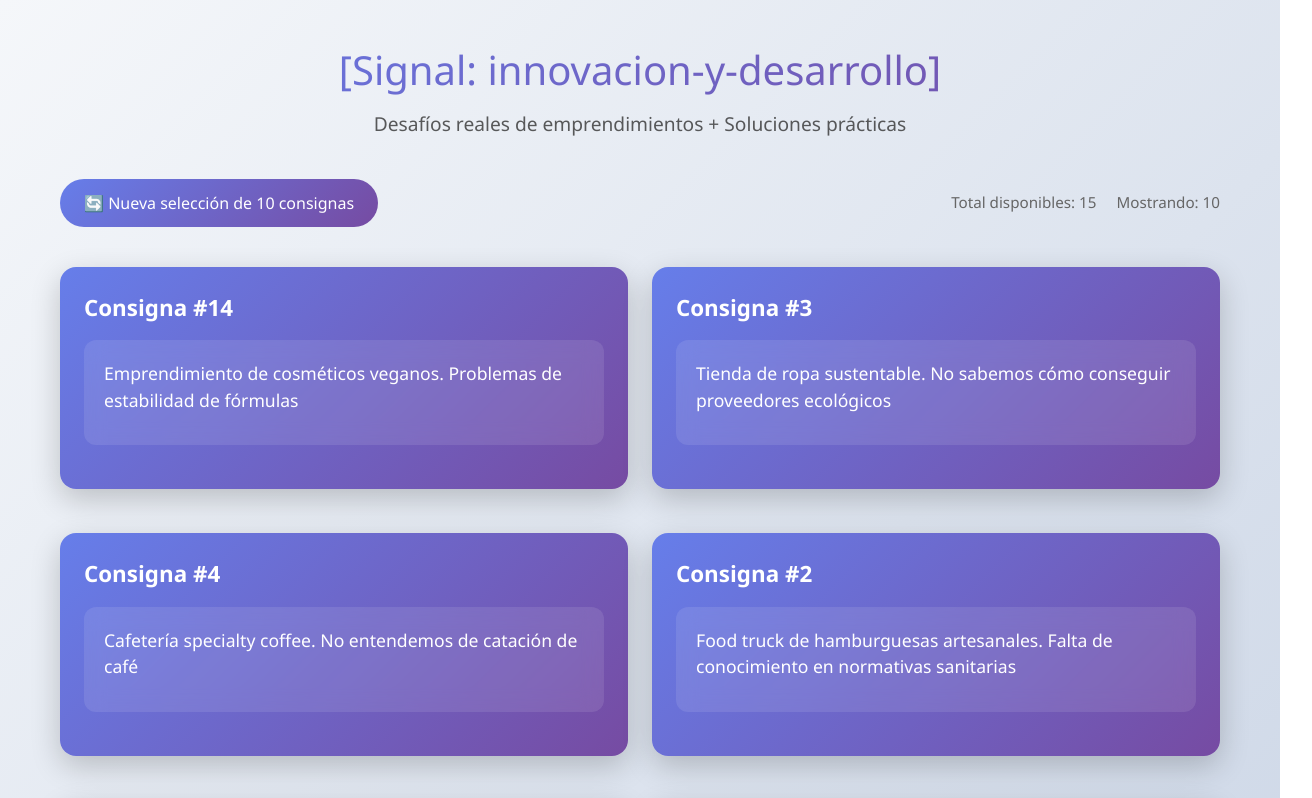
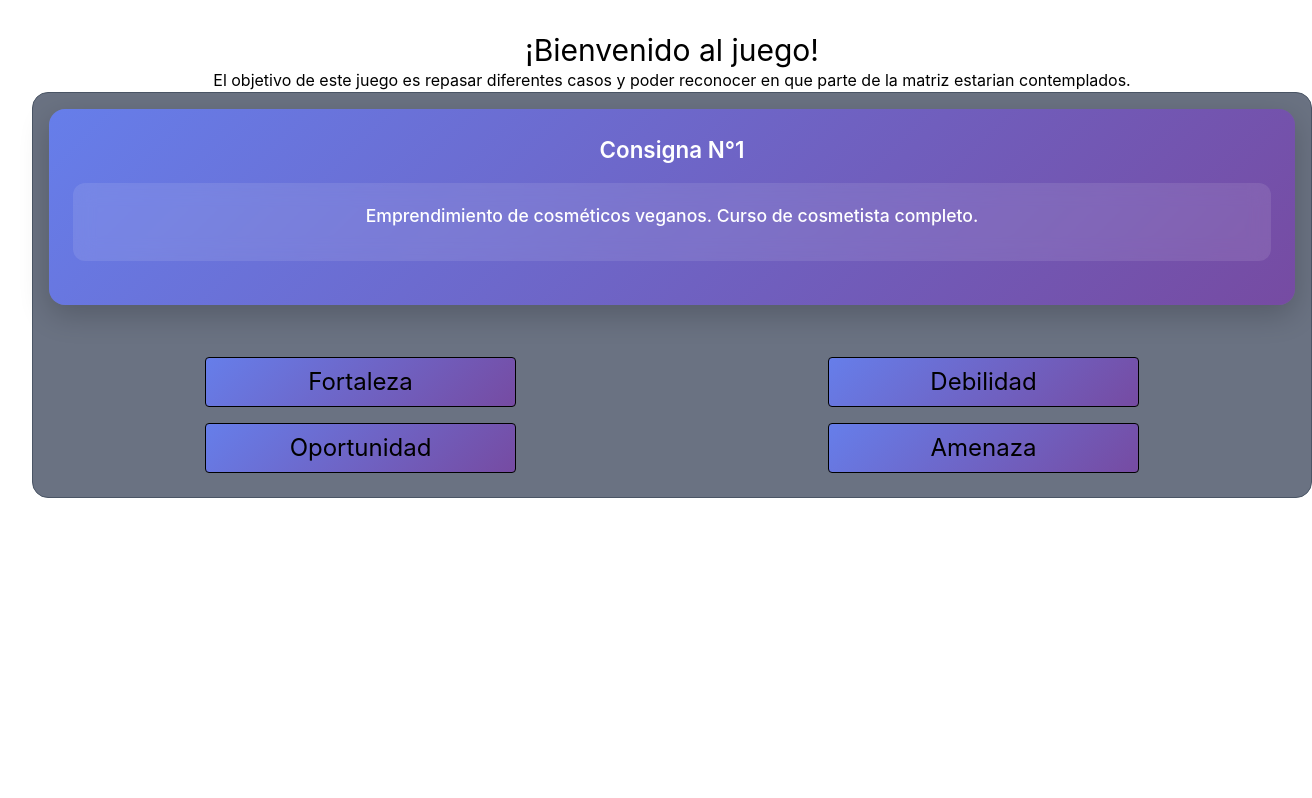
Before and after one commit to Golver2909/innovacion-y-desarrollo-foda, an Angular app: page / in a window 1280 px wide. Shown: the top 798 px of the page, 1312 px wide, since content can reach past the window. Built offline with nearby package versions, Linux system fonts and the light colour scheme.

Commit message:
Nuevas variables de servicio y aplicacion de rutas añadido

```diff
--- a/src/app/app.html
+++ b/src/app/app.html
@@ -1,7 +1,7 @@
-<div class="app-container">
+<!-- <div class="app-container">
   <header class="app-header">
     <h1>{{ title }}</h1>
-    <p>Desafíos reales de emprendimientos + Soluciones prácticas</p>
+    <p>Casos de emprendimiento y matriz FODA</p>
   </header>
 
   <main class="main-content">
@@ -23,9 +23,10 @@
     </div>
   </main>
 </div>
+ -->
+<main class="w-full flex flex-wrap justify-center text-center m-8">
 
-<router-outlet />
+    <router-outlet></router-outlet>
 
-<main class="w-full flex justify-center">
-    <app-menu></app-menu>
+
 </main>
--- a/src/app/app.routes.ts
+++ b/src/app/app.routes.ts
@@ -1,3 +1,6 @@
 import { Routes } from '@angular/router';
+import { Inicial } from './pages/inicial/inicial';
 
-export const routes: Routes = [];
+export const routes: Routes = [
+    {path: "",component:Inicial}
+];
--- a/src/app/app.ts
+++ b/src/app/app.ts
@@ -9,13 +9,15 @@ import { Menu } from './components/menu/menu';
 
 @Component({
   selector: 'app-root',
-  imports: [RouterOutlet,CardConsigna,FormsModule,CommonModule,Menu],
+  imports: [RouterOutlet,FormsModule,CommonModule],
 
   templateUrl: './app.html',
   styleUrl: './app.css'
 })
 export class App {
   protected readonly title = signal('innovacion-y-desarrollo');
+
+  mostrarFinal:boolean = false
 
   consignas: Consigna[] = [];
   cantidadTotal = 0;
@@ -36,10 +38,10 @@ export class App {
     this.cargarConsignas();
   }
 
-  toggleRespuesta(id: number): void {
+  /* toggleRespuesta(id: boolean): void {
     const consigna = this.consignas.find(c => c.id === id);
     if (consigna) {
       consigna.mostrarRespuesta = !consigna.mostrarRespuesta;
     }
-  }
+  } */
 }
--- a/src/app/components/card-consigna/card-consigna.html
+++ b/src/app/components/card-consigna/card-consigna.html
@@ -1,7 +1,7 @@
 <!-- src/app/components/card-consigna/card-consigna.component.html -->
 <div class="card-consigna">
   <div class="card-header">
-    <h3>Consigna #{{ consigna.id }}</h3>
+    <h3>Consigna N°{{ posicion }}</h3>
   </div>
   <div class="card-body">
     <div class="consigna-detalle">
--- a/src/app/components/menu/menu.css
+++ b/src/app/components/menu/menu.css
@@ -0,0 +1,3 @@
+.respuesta{
+    background: linear-gradient(135deg, #667eea 0%, #764ba2 100%);
+}
--- a/src/app/components/menu/menu.html
+++ b/src/app/components/menu/menu.html
@@ -1,16 +1,19 @@
-<div class="justify-center border border-gray-600 rounded-2xl flex flex-wrap w-full bg-gray-500 m-2 p-2 gap-2">
+<div class="justify-center border border-gray-600 rounded-2xl flex flex-wrap w-full bg-gray-500 p-2 gap-2">
 
     <div class="w-full text-center m-2">
         <app-card-consigna
         [consigna]="consignas[posicion]"
-        (toggleRespuesta)="toggleRespuesta($event)">
+        [posicion]="numeroConsigna">
       </app-card-consigna>
         <!-- Seccion para mostrar componente de cards -->
     </div>
     <div class="w-full justify-center text-center flex flex-wrap m-2 ">
         @for(option of opciones;track $index){
-            <div (click)="cambiarContenido()" class="hover:bg-sky-400 bg-indigo-400 rounded border transition w-1/2 p-2 gap-2">
-                <h1>{{option}}</h1>
+            <div (click)="responder(option)" class="hover:bg-indigo-500 border-0 rounded transition w-1/2  justify-center flex">
+                <div class=" respuesta text-2xl rounded border transition m-2 p-2 gap-2 w-1/2">
+                    <h1>{{option}}</h1>
+                </div>
+
             </div>
         }
     </div>
--- a/src/app/components/menu/menu.ts
+++ b/src/app/components/menu/menu.ts
@@ -1,4 +1,4 @@
-import { Component } from '@angular/core';
+import { Component, EventEmitter, Output } from '@angular/core';
 import { Consignaservice } from '../../services/consigna';
 import { Consigna } from '../../models/consigna';
 import { CardConsigna } from '../card-consigna/card-consigna';
@@ -14,25 +14,37 @@ export class Menu {
   opciones:string[] = ["Fortaleza","Debilidad","Oportunidad","Amenaza"]
 
   posicion:number = 0
+  numeroConsigna: number = 1
 
+  consignasIncorrectas:Consigna[] = []
   consignas:Consigna[]
 
-  constructor(servicioConsigna:Consignaservice){
+  constructor(public servicioConsigna:Consignaservice){
     this.consignas = servicioConsigna.getConsignas()
   }
 
-  toggleRespuesta(id: number): void {
-    const consigna = this.consignas.find(c => c.id === id);
-    if (consigna) {
-      consigna.mostrarRespuesta = !consigna.mostrarRespuesta;
+  /* onToggleRespuesta(): void {
+    this.toggleRespuesta.emit(this.consigna.id);
+  } */
+
+  responder(respuesta:string):void{
+
+    if(respuesta===this.consignas[this.posicion].respuesta){
+      this.servicioConsigna.consignasCorrectas++
+    }else{
+      this.consignasIncorrectas.push(this.consignas[this.posicion])
     }
-  }
 
-  cambiarContenido():void{
     this.posicion++
+    this.numeroConsigna++
 
     if(this.posicion===this.consignas.length){
+      console.log(this.consignasIncorrectas, this.servicioConsigna.consignasCorrectas)
+
       this.posicion = 0
+      this.numeroConsigna=1
+
+      this.servicioConsigna.consignasIncorrectas = this.consignasIncorrectas
     }
   }
 }
--- /dev/null
+++ b/src/app/pages/inicial/inicial.html
@@ -0,0 +1,5 @@
+<h1 class="text-3xl w-full">¡Bienvenido al juego!</h1>
+<p>
+  El objetivo de este juego es repasar diferentes casos y poder reconocer en que parte de la matriz estarian contemplados.
+</p>
+<app-menu></app-menu>
--- a/src/app/services/consigna.ts
+++ b/src/app/services/consigna.ts
@@ -4,96 +4,97 @@ import { Consigna } from '../models/consigna';
   providedIn: 'root',
 })
 export class Consignaservice {
+
   private todasLasConsignas: Consigna[] = [
     {
       id: 1,
       detalle: "Emprendimiento de alfajores. No poseemos experiencia en confección de alfajores",
-      respuesta: "Capacitación básica en repostería, alianzas con reposteros locales experimentados, o contratar personal especializado inicialmente.",
+      respuesta: "Debilidad" /* "Capacitación básica en repostería, alianzas con reposteros locales experimentados, o contratar personal especializado inicialmente." */,
       mostrarRespuesta: false
     },
     {
       id: 2,
       detalle: "Food truck de hamburguesas artesanales. Falta de conocimiento en normativas sanitarias",
-      respuesta: "Curso de manipulación de alimentos, asesoramiento municipal para habilitaciones, implementación de protocolos HACCP básicos.",
+      respuesta: "Debilidad"/* "Curso de manipulación de alimentos, asesoramiento municipal para habilitaciones, implementación de protocolos HACCP básicos." */,
       mostrarRespuesta: false
     },
     {
       id: 3,
-      detalle: "Tienda de ropa sustentable. No sabemos cómo conseguir proveedores ecológicos",
-      respuesta: "Ferias de productores sustentables, plataformas como EcoXchange, certificaciones GOTS, networking en eventos green.",
+      detalle: "Tienda de ropa sustentable. Auge en el uso de ropa vintage.",
+      respuesta: "Oportunidad" /* "Ferias de productores sustentables, plataformas como EcoXchange, certificaciones GOTS, networking en eventos green." */,
       mostrarRespuesta: false
     },
     {
       id: 4,
-      detalle: "Cafetería specialty coffee. No entendemos de catación de café",
-      respuesta: "Curso SCA de catación nivel 1, alianza con tostadores locales, participación en cup of excellence.",
+      detalle: "Cafetería specialty coffee. Muchos catadores de café en la zona",
+      respuesta: "Amenaza" /* "Curso SCA de catación nivel 1, alianza con tostadores locales, participación en cup of excellence." */,
       mostrarRespuesta: false
     },
     {
       id: 5,
-      detalle: "Emprendimiento de delivery de comidas saludables. Logística de entregas ineficiente",
-      respuesta: "Software de optimización de rutas (Route4Me), bicicletas eléctricas, acuerdos con rappitenderos locales.",
+      detalle: "Emprendimiento de delivery de comidas saludables. Disponibilidad para convenio de entregas",
+      respuesta: "Fortaleza"/* "Software de optimización de rutas (Route4Me), bicicletas eléctricas, acuerdos con rappitenderos locales." */,
       mostrarRespuesta: false
     },
     {
       id: 6,
-      detalle: "Salón de belleza orgánico. Falta de certificaciones para productos naturales",
-      respuesta: "Certificación Ecocert, laboratorio propio para fórmulas, alianza con herbolarios certificados.",
+      detalle: "Salón de belleza orgánico. Tratamiento de bellza organicos en tendencia.",
+      respuesta: "Fortaleza"/* "Certificación Ecocert, laboratorio propio para fórmulas, alianza con herbolarios certificados." */,
       mostrarRespuesta: false
     },
     {
       id: 7,
-      detalle: "Agencia de marketing digital. No sabemos usar herramientas de análisis",
-      respuesta: "Google Analytics Academy, certificación Google Ads, HubSpot Academy gratuita.",
+      detalle: "Agencia de marketing digital. No sabemos usar herramientas de análisis.",
+      respuesta: "Debilidad" /* "Google Analytics Academy, certificación Google Ads, HubSpot Academy gratuita." */,
       mostrarRespuesta: false
     },
     {
       id: 8,
-      detalle: "Producción de velas aromáticas. Problemas con materia prima importada",
-      respuesta: "Proveedores locales de cera de soja, aceites esenciales nacionales, diversificación de proveedores.",
+      detalle: "Producción de velas aromáticas. Aumento de aranceles a las importaciones.",
+      respuesta: "Amenaza"/* "Proveedores locales de cera de soja, aceites esenciales nacionales, diversificación de proveedores." */,
       mostrarRespuesta: false
 
     },
     {
       id: 9,
-      detalle: "Gimnasio boutique. Baja retención de clientes",
-      respuesta: "Programas de fidelización, clases personalizadas, comunidad online, seguimiento nutricional.",
+      detalle: "Gimnasio boutique. Personal capacitado y numeroso.",
+      respuesta:"Fortaleza" /* "Programas de fidelización, clases personalizadas, comunidad online, seguimiento nutricional." */,
       mostrarRespuesta: false
     },
     {
       id: 10,
       detalle: "Emprendimiento de plantas de interior. No sabemos de cuidado de especies exóticas",
-      respuesta: "Curso de viverista, viveros especializados, guías de cuidado por especie, servicio postventa.",
+      respuesta: "Debilidad"/* "Curso de viverista, viveros especializados, guías de cuidado por especie, servicio postventa." */,
       mostrarRespuesta: false
     },
     {
       id: 11,
-      detalle: "Panadería artesanal sin gluten. Clientes reportan sabor diferente",
-      respuesta: "Recetas especializadas sin TACC, catas de mejora continua, harinas certificadas, asesoramiento de nutricionista.",
+      detalle: "Panadería artesanal sin gluten. Clientes reportan sabor diferente.",
+      respuesta:"Amenaza" /* "Recetas especializadas sin TACC, catas de mejora continua, harinas certificadas, asesoramiento de nutricionista." */,
       mostrarRespuesta: false
     },
     {
       id: 12,
-      detalle: "Estudio de yoga. Dificultad para atraer alumnos principiantes",
-      respuesta: "Clases introductorias gratuitas, partnerships con gimnasios, redes sociales con contenido educativo.",
+      detalle: "Estudio de yoga. No hay estudios dedicados a esto en la zona.",
+      respuesta: "Oportunidad"/* "Clases introductorias gratuitas, partnerships con gimnasios, redes sociales con contenido educativo." */,
       mostrarRespuesta: false
     },
     {
       id: 13,
-      detalle: "Tienda de productos vintage. Falta de proveedores confiables",
-      respuesta: "Ferias de antigüedades, grupos de Facebook especializados, subastas online, importación controlada.",
+      detalle: "Tienda de productos vintage. Falta de proveedores confiables en el pais.",
+      respuesta: "Amenaza"/* "Ferias de antigüedades, grupos de Facebook especializados, subastas online, importación controlada." */,
       mostrarRespuesta: false
     },
     {
       id: 14,
-      detalle: "Emprendimiento de cosméticos veganos. Problemas de estabilidad de fórmulas",
-      respuesta: "Laboratorio cosmético externo, pruebas de estabilidad, conservantes naturales certificados.",
+      detalle: "Emprendimiento de cosméticos veganos. Curso de cosmetista completo.",
+      respuesta: "Fortaleza"/* "Laboratorio cosmético externo, pruebas de estabilidad, conservantes naturales certificados." */,
       mostrarRespuesta: false
     },
     {
       id: 15,
-      detalle: "Food truck de poke bowls. Ingredientes frescos caros y difíciles de conseguir",
-      respuesta: "Agricultores locales, pescaderías mayoristas, temporada de ingredientes, menú rotativo.",
+      detalle: "Food truck de poke bowls. Ingredientes frescos y baratos en la zona.",
+      respuesta:"Oportunidad" /* "Agricultores locales, pescaderías mayoristas, temporada de ingredientes, menú rotativo." */,
       mostrarRespuesta: false
     }
   ];
@@ -114,6 +115,10 @@ export class Consignaservice {
     }));
   }
 
+  consignasCorrectas:number = 0
+
+  consignasIncorrectas:Consigna[] = []
+
     getConsignas(): Consigna[] {
       return this.consignasSeleccionadas;
     }
```
Also changed, not shown: src/app/components/card-consigna/card-consigna.ts (+5 -3 lines), src/app/pages/inicial/inicial.ts (added, +12 -0 lines), src/app/pages/inicial/inicial.css (added), 1 other file (tests, documents, lock files or other folders).
